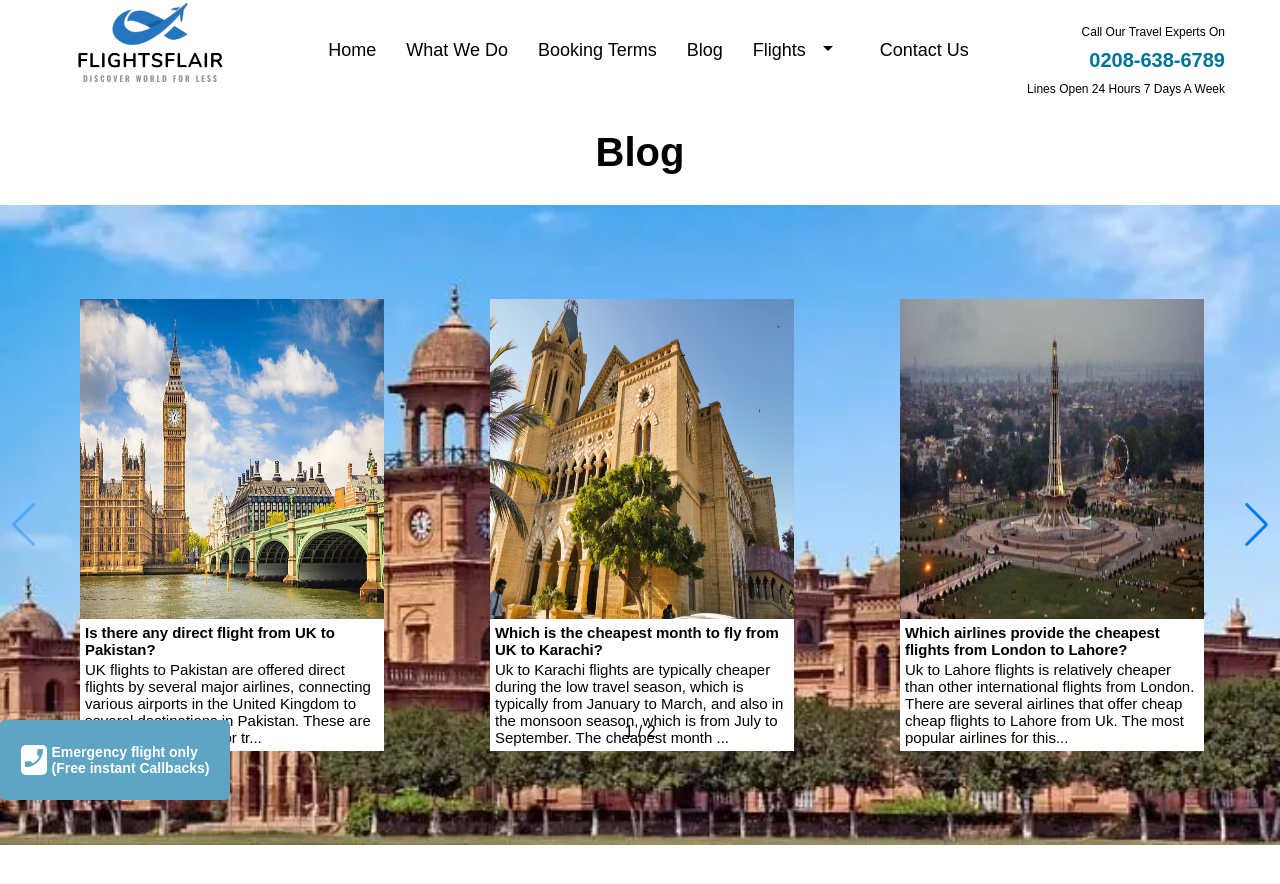
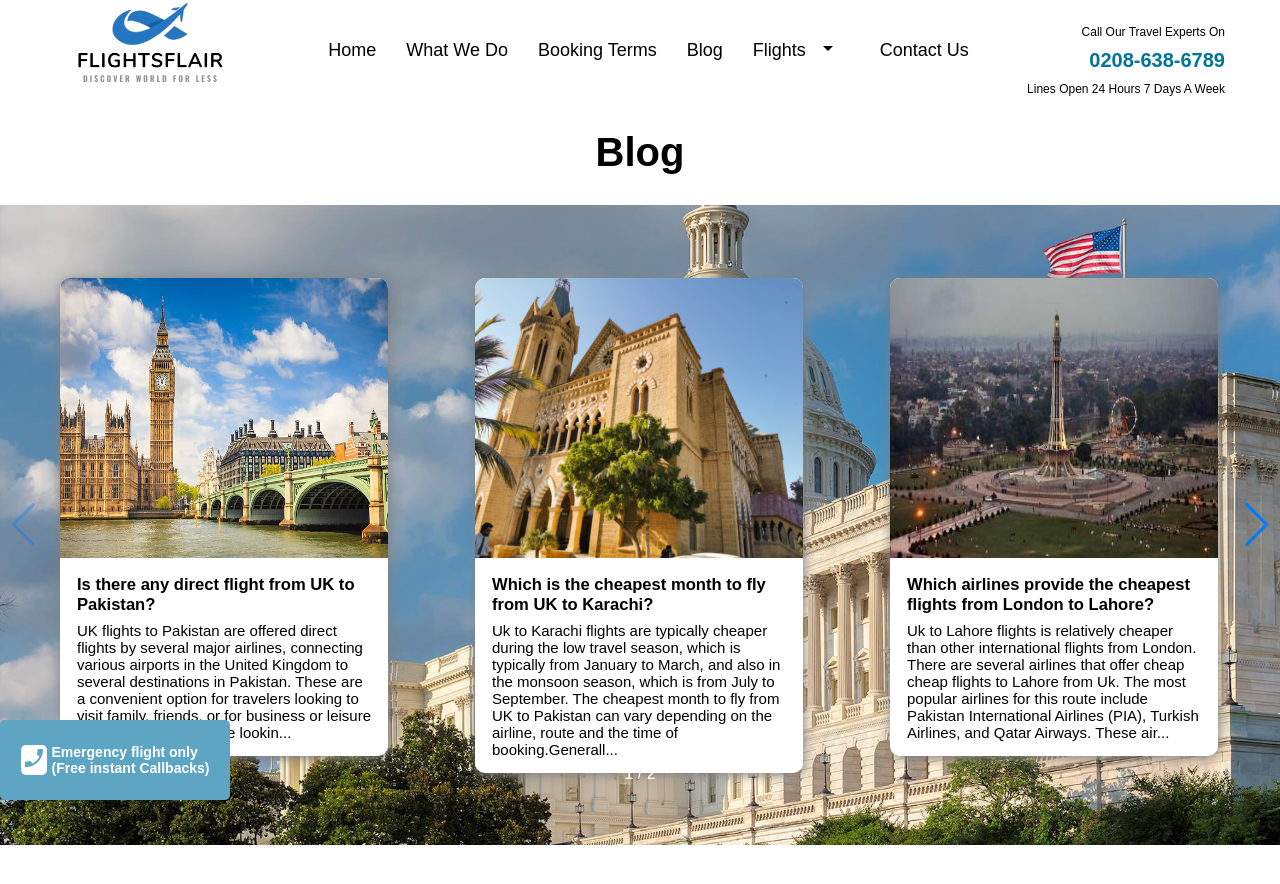
Before and after one commit to Afzal00786/flights-flair, a React (Create React App) app: page /Blog in a window 1280 px wide. Shown: the top 884 px of the page. Built offline with nearby package versions, Linux system fonts and the light colour scheme.

Commit message:
blog changes

```diff
--- a/src/components/Blog/BlogDetails.js
+++ b/src/components/Blog/BlogDetails.js
@@ -1,6 +1,6 @@
 import React from "react";
 import { useLocation } from "react-router-dom";
-import { dubaiCard } from "../DubaiHolidays/BookCardDummy";
+import NavBar from "../Navbar";
 
 const BlogDetails = () => {
   const responsive = window.innerWidth > 900;
@@ -8,6 +8,9 @@ const BlogDetails = () => {
   const params = location.state;
   console.log(location, "location");
   return (
+    <>
+      <NavBar />
+
       <div
         className="blog_container"
         style={{
@@ -29,30 +32,67 @@ const BlogDetails = () => {
               alignItems: "center",
             }}
           >
-          <div style={{ display: "flex" }} className="blog_card_items">
-            <div style={{ display: "flex" }} className="blog_Card_img">
+            <div
+              style={{
+                display: responsive ? "flex" : "",
+
+                height: responsive ? "96%" : "100%",
+              }}
+              className="blog_detail_items"
+            >
+              <div
+                style={{
+                  display: responsive ? "flex" : "",
+                }}
+                className="blog_Card_img"
+              >
+                <div>
+                  <div
+                    className="blog_des"
+                    style={{
+                      fontSize: 18,
+                      fontWeight: "600",
+                      color: "black",
+                      display: "flex",
+                      justifyContent: "center",
+                      alignItems: "center",
+                    }}
+                  >
+                    {params.title}
+                  </div>
+                  <div
+                    style={{
+                      fontSize: 17,
+                      marginLeft: 30,
+                      marginRight: 30,
+                      paddingTop: 12,
+                      paddingBottom: 75,
+                      textAlign: "left",
+                      paddingLeft: 10,
+                      paddingRight: 10,
+                    }}
+                    // className="blog_des"
+                  >
+                    {params.blogDes}
+                  </div>
+                </div>
                 <div>
                   <img
                     style={{
-                    width: 300,
-                    height: 300,
-                    borderTopLeftRadius: 10,
+                      width: 500,
+                      height: 350,
                       borderTopRightRadius: 10,
                     }}
                     src={params.img}
                     alt="img"
                   />
-                <div className="blog_des">{params.title}</div>
-              </div>
-
-              <div style={{ fontSize: 15 }} className="blog_des">
-                {params.blogDes}
                 </div>
               </div>
             </div>
           </div>
         </div>
       </div>
+    </>
   );
 };
 
--- a/src/components/Blog/BlogSlider.css
+++ b/src/components/Blog/BlogSlider.css
@@ -5,10 +5,10 @@ html {
 body {
   overflow-x: hidden;
 }
-#background {
+#blogBackground {
   width: 100%;
   height: 80vh;
-  background-image: url("../../asstes/images/peshawar.webp");
+  background-image: url("../../asstes/images/ukBack.jpg");
   background-size: cover;
   background-position: center;
   display: flex;
@@ -31,10 +31,10 @@ body {
   width: 100%;
 }
 @media screen and (max-width: 659px) {
-  #background {
+  #blogBackground {
     width: 100%;
     height: 65vh;
-    background-image: url("../../asstes/images/peshawar.webp");
+    background-image: url("../../asstes/images/ukBack.jpg");
     background-size: cover;
     background-position: center;
     display: flex;
--- a/src/components/Blog/BlogSlider.js
+++ b/src/components/Blog/BlogSlider.js
@@ -21,13 +21,14 @@ function BlogSlider() {
         }}
       >
         <h1 className="book_now_heading">Blog</h1>
-        <div id="background">
+        <div id="blogBackground">
           <Swiper
             style={{
-              paddingLeft: responsive ? 80 : 60,
+              paddingLeft: responsive ? 40 : 30,
+              color: "white",
             }}
             slidesPerView={responsive ? 3 : 1}
-            spaceBetween={30}
+            spaceBetween={5}
             pagination={{
               type: "fraction",
             }}
@@ -40,21 +41,28 @@ function BlogSlider() {
                 <SwiperSlide>
                   <div
                     onClick={() => navigation("/BlogDetails", { state: data })}
+                    className="blog_card_items"
                     style={{
-                      backgroundColor: "white",
                       width: responsive ? "80%" : "80%",
+                      cursor: "pointer",
+                      paddingBottom: 10,
                     }}
                   >
+                    <div className="blog_Card_img">
                       <img
                         style={{
-                        width: responsive ? "100%" : "80%",
-                        height: responsive ? "40vh" : "40vh",
+                          width: responsive ? "100%" : "100%",
+                          height: responsive ? "35vh" : "24vh",
+                          // width: "100%",
+                          // height: 200,
+                          borderTopLeftRadius: 10,
+                          borderTopRightRadius: 10,
                           backgroundPosition: "center",
-                        zIndex: 1,
+                          // padding: 5,
                           display: "flex",
                           justifyContent: "center",
                           alignItems: "center",
-                        backgroundColor: "#000422",
+                          backgroundColor: "white",
                           backgroundSize: "cover",
                         }}
                         src={data.img}
@@ -62,21 +70,24 @@ function BlogSlider() {
                       />
                       <div style={{ padding: 5 }}>
                         <div
+                          className="blog_des"
                           style={{
-                          fontSize: responsive ? 18 : 13,
+                            fontSize: responsive ? 20 : 13,
                             color: "black",
                           }}
                         >
                           <h5>{data.title}</h5>
                         </div>
                         <div
+                          className="blog_des"
                           style={{
                             fontSize: responsive ? 15 : 13,
                             color: "black",
-                          marginTop: 3,
+                            marginTop: 7,
                           }}
                         >
-                        <div>{data.blogDes.slice(0, 200)}...</div>
+                          <div> {data.blogDes.slice(0, 300)}...</div>
+                        </div>
                       </div>
                     </div>
                   </div>
--- a/src/components/Blog/blog.css
+++ b/src/components/Blog/blog.css
@@ -1,7 +1,17 @@
 .blog_card_items {
-    height: 400px;
-    width: 80%;
+    /* height: 410px; */
     margin: 20px;
+    box-shadow: 1px 2px 12px gray;
+    background-color: rgb(255, 255, 255);
+    display: flex;
+    justify-content: "center";
+    align-items: "center";
+    border-radius: 10px;
+  }
+  .blog_detail_items {
+    /* height: 360px; */
+    width: 90%;
+    margin: 10px;
     box-shadow: 1px 2px 12px gray;
     background-color: rgb(255, 255, 255);
     display: flex;
@@ -24,7 +34,7 @@
   .blog_heading {
     margin: auto;
     text-align: center;
-    padding: 35px;
+    padding:25px;
     font-size: 40px;
     font-weight: 700;
     color: black;
@@ -33,9 +43,9 @@
     width: 100%;
   }
   .blog_des{
-    margin-left: 10px;
-    margin-right: 10px;
-    margin-top: 10px;
+    margin-left: 12px;
+    margin-right: 12px;
+    margin-top: 12px;
   }
   .from_line {
     width: 70px;
--- a/src/components/BookingTerms/whatWeDo.css
+++ b/src/components/BookingTerms/whatWeDo.css
@@ -42,6 +42,7 @@
   font-weight: 600;
   display: flex;
   align-items: center;
+  cursor: pointer;
 }
 .booking_terms_serviceSide {
   background-color: #4e96ba;
@@ -53,9 +54,11 @@
   font-weight: 600;
   display: flex;
   align-items: center;
+  cursor: pointer;
 }
 .booking_terms_dropdown_text {
   color: #8e91aa;
   padding: 10px;
   line-height: 25px;
+
 }
--- a/src/components/Footer/footer.css
+++ b/src/components/Footer/footer.css
@@ -71,6 +71,7 @@ background-color: #575757;
 .footer_copyrights{
 	font-size: 14px;
 	color: white;
+
 }
 .f_socail_items{
 	height: 35px;
--- a/src/components/Footer/index.jsx
+++ b/src/components/Footer/index.jsx
@@ -65,8 +65,14 @@ const Footer = () => {
       </div>
       <div className="f_social_box">
         <div className="footer_social_container">
-          <div className="footer_copyrights">
-            Copyright © 2022 Flights Flair
+          <div
+            className="footer_copyrights"
+            style={{
+              width: "60%",
+              textAlign: "center",
+            }}
+          >
+            All right reserved © 2023 flightsflair.com
           </div>
           <div className="footer_socoal_icons">
             <a
```
Also changed, not shown: src/asstes/images/ukBack.jpg (added). Lines whose indentation alone changed are shown as unchanged.
